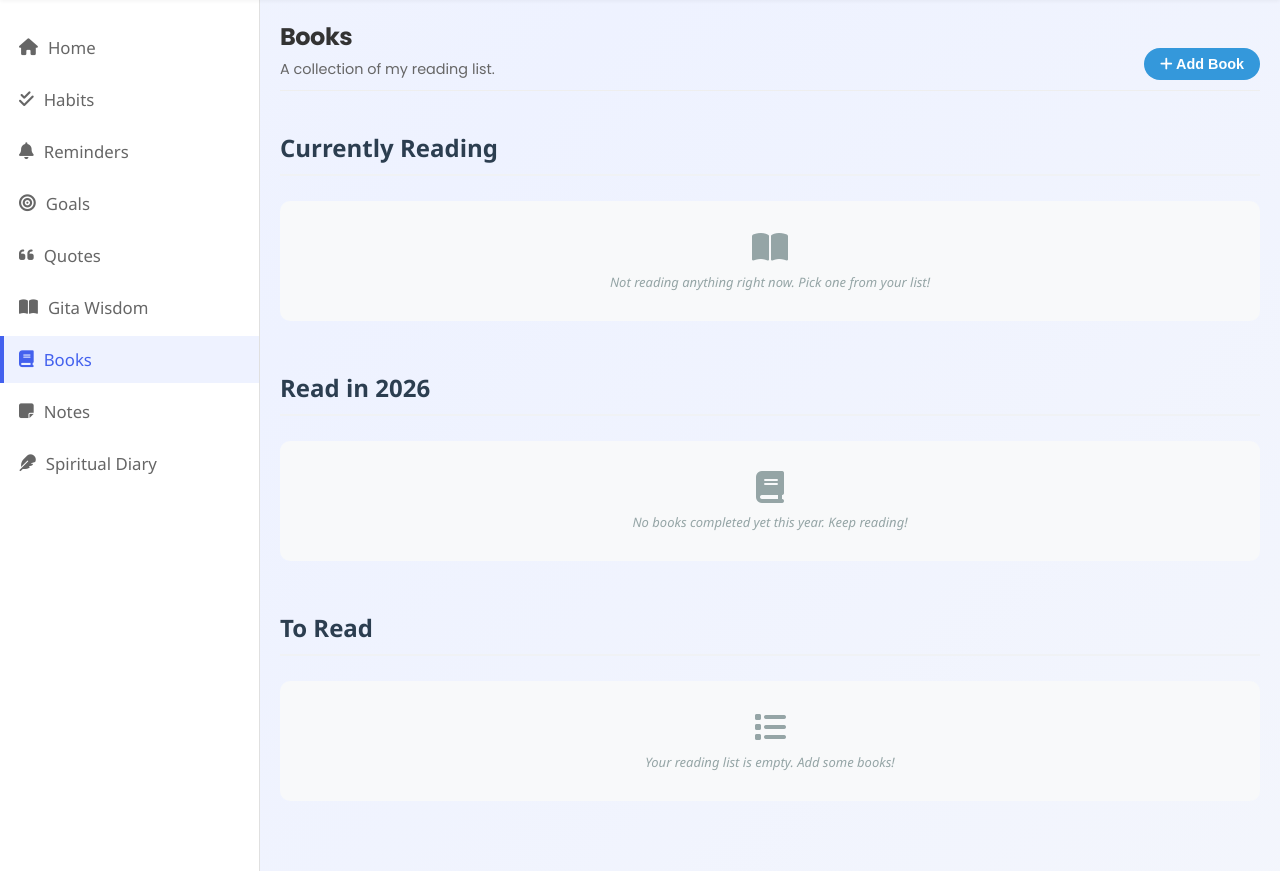
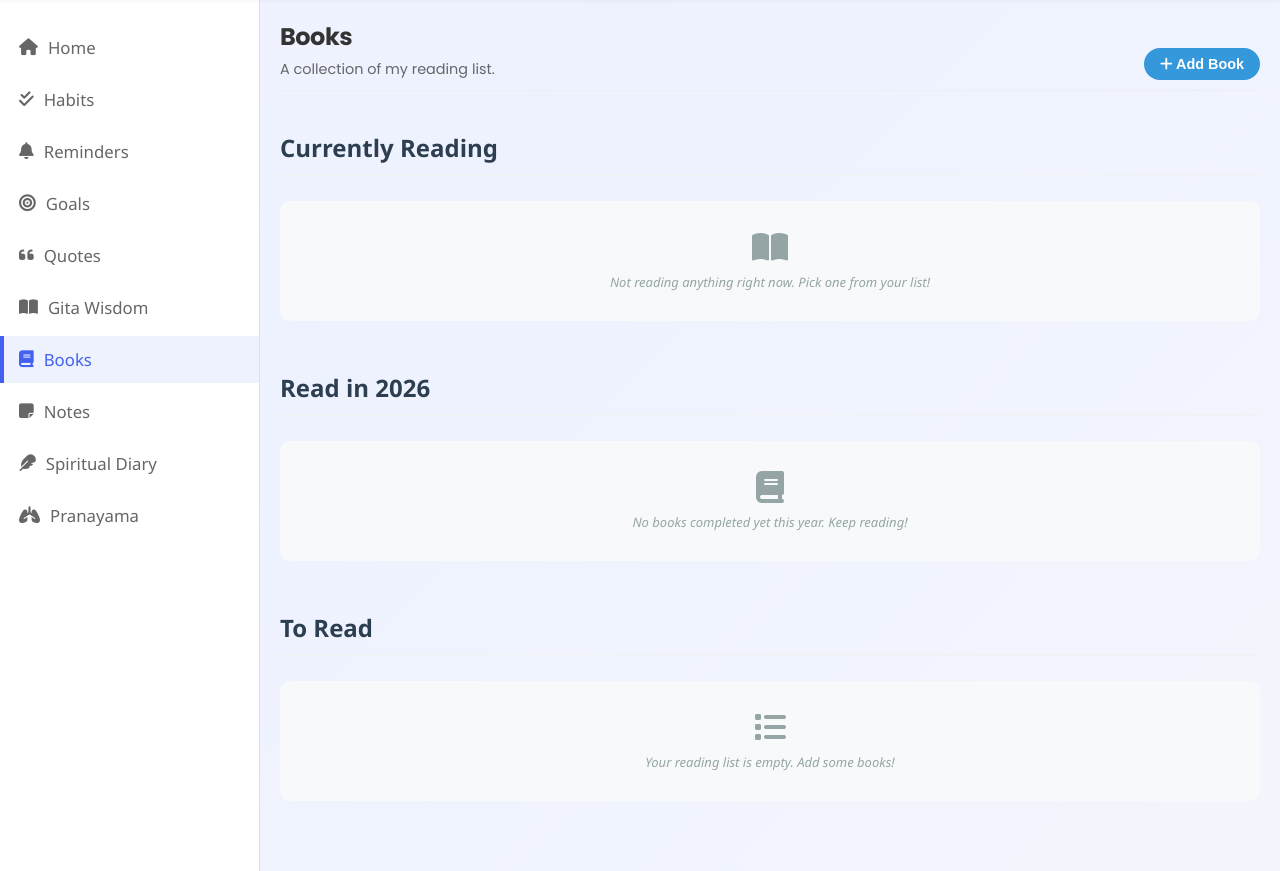
Before and after one commit to SinghalHarsh/harsh_website, a Flask app: page /books in a window 1280 px wide. Shown: the part 61-932 px from the top of the page. Run offline with Flask 3, Linux system fonts and the light colour scheme; data that the repository does not hold is empty.

Commit message:
Add Pranayama link to sidebar navigation
Co-Authored-By: Claude Opus 4.6 <noreply@anthropic.com>

```diff
--- a/templates/base.html
+++ b/templates/base.html
@@ -79,6 +79,11 @@
                             <i class="fa-solid fa-feather"></i> Spiritual Diary
                         </a>
                     </li>
+                    <li>
+                        <a href="/pranayama" class="{{ 'active' if request.path == '/pranayama' else '' }}">
+                            <i class="fa-solid fa-lungs"></i> Pranayama
+                        </a>
+                    </li>
                     <!-- About tab removed -->
                     <!-- Blog tab removed -->
                 </ul>
```
